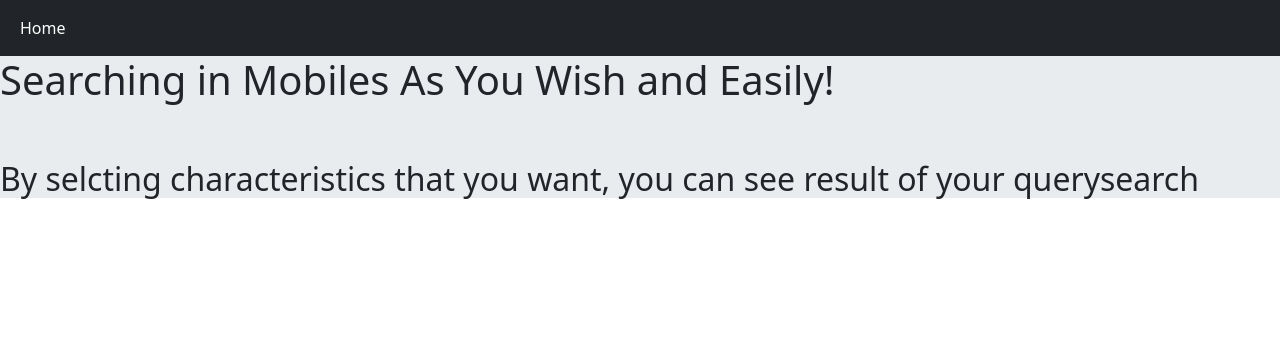
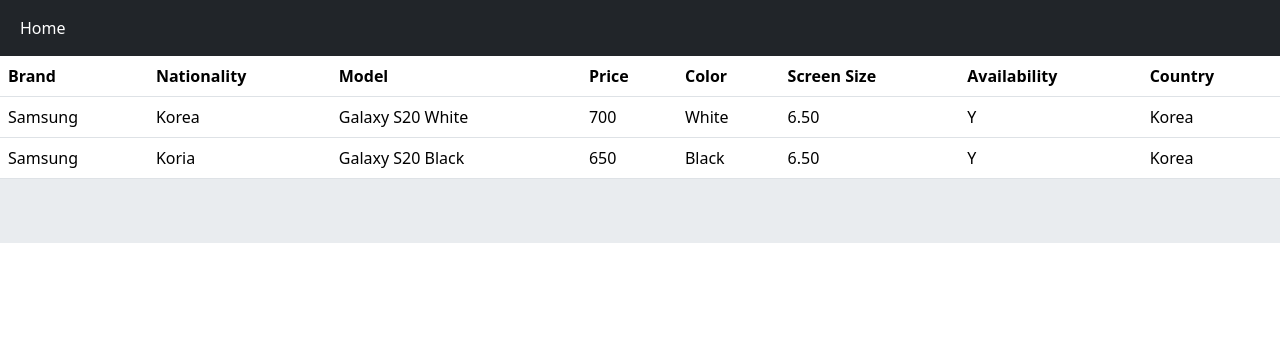
Before and after one commit to RasoulZamani/MobileWarehouse_DdPrdz, a Django app: template mobiles/templates/mobiles.html in a window 1280 px wide. Shown: the top 356 px of the page. Run offline with Django 4.2, Linux system fonts and the light colour scheme; the template is opened without the code that fills it: values that come from a table or form of the project are taken from there, others are empty; data comes from the database, SQL or seed files in the repository.

Commit message:
adding search functionality to web

```diff
--- a/A_Mobile_Shop/settings.py
+++ b/A_Mobile_Shop/settings.py
@@ -15,7 +15,7 @@
 # Build paths inside the project like this: BASE_DIR / 'subdir'.
 BASE_DIR = Path(__file__).resolve().parent.parent
 TEMP_DIR   = BASE_DIR.joinpath('templates')
-STATIC_DIR = BASE_DIR.joinpath('static')
+
 
 # Quick-start development settings - unsuitable for production
 # See https://docs.djangoproject.com/en/4.2/howto/deployment/checklist/
@@ -122,7 +122,7 @@
 # https://docs.djangoproject.com/en/4.2/howto/static-files/
 
 STATIC_URL = 'static/'
-STATICFILES_DIRS = [ STATIC_DIR ]
+
 
 # Default primary key field type
 # https://docs.djangoproject.com/en/4.2/ref/settings/#default-auto-field
--- a/mobiles/admin.py
+++ b/mobiles/admin.py
@@ -3,9 +3,9 @@
 # Register your models here.
 @admin.register(Mobile)
 class MobileAdmin(admin.ModelAdmin):
-    search_fields=('brand_name','nationality','model',
-                   'price','color','screen_size',
+    search_fields=('brand','nationality','model',
+                   'price','color',
                    'country_maker')
-    list_filter = ('brand_name','nationality','model',
+    list_filter = ('brand','nationality','model',
                    'price','color','screen_size',
                    'country_maker','available')
--- a/mobiles/models.py
+++ b/mobiles/models.py
@@ -5,16 +5,16 @@
     """model for storing mobiles information"""
     AVAILABILTY = [('Y','Yes'),('N','No')]
 
-    brand_name    = models.CharField(max_length=32, help_text="brand name of mobile")
-    nationality   = models.CharField(max_length=64, help_text="main country that investigate this mobile" )
-    model         = models.CharField(max_length=128, unique=True, help_text="model of mobile and must be unique")
-    price         = models.IntegerField( help_text="price of this model [$]")
-    color         = models.CharField(max_length=64, help_text="color of this mobile")
-    screen_size   = models.IntegerField( help_text="size of screen [inch]")
-    available     = models.CharField(max_length=1,choices=AVAILABILTY, help_text="it is available or not")
-    country_maker = models.CharField(max_length=64, help_text="the contry that makes this mobile")
-    insert_time   = models.DateTimeField(auto_now_add=True, help_text="time of saving this row to database")
-    update_time   = models.DateTimeField(auto_now=True, help_text="time of last update of this row")
+    brand         = models.CharField(                 max_length=32,  help_text="brand name of mobile")
+    nationality   = models.CharField(                 max_length=64,  help_text="main country that investigate this mobile" )
+    model         = models.CharField(     blank=True, max_length=128, unique=True, help_text="model of mobile and must be unique")
+    price         = models.IntegerField(  blank=True, help_text="price of this model [$]")
+    color         = models.CharField(     blank=True, max_length=64,  help_text="color of this mobile")
+    screen_size   = models.DecimalField(  blank=True, max_digits=4,   decimal_places=2,help_text="size of screen [inch]")
+    available     = models.CharField(     blank=True, max_length=1,   choices=AVAILABILTY, help_text="it is available or not")
+    country_maker = models.CharField(     blank=True, max_length=64,  help_text="the contry that makes this mobile")
+    insert_time   = models.DateTimeField( blank=True, auto_now_add=True, help_text="time of saving this row to database")
+    update_time   = models.DateTimeField( blank=True, auto_now=True,  help_text="time of last update of this row")
 
     def __str__(self) -> str:
         """defingin way of showing mobile model in brief"""
--- a/mobiles/templates/mobiles.html
+++ b/mobiles/templates/mobiles.html
@@ -1,6 +1,5 @@
 {% extends 'base.html' %}
 
-{% load static %}
 {% block extraheaders %}
 {% endblock %}
 
@@ -8,7 +7,36 @@
 
 
 {% block content %}
-<h1>Searching in Mobiles As You Wish and Easily!</h1>
+
+<table class="table">
+    <thead>
+      <tr>
+        <th scope="col">Brand</th>
+        <th scope="col">Nationality</th>
+        <th scope="col">Model</th>
+        <th scope="col">Price</th>
+        <th scope="col">Color</th>
+        <th scope="col">Screen Size</th>
+        <th scope="col">Availability</th>
+        <th scope="col">Country</th>
+      </tr>
+    </thead>
+    <tbody>
+
+    {% for mobile in results %}
+      <tr>
+          <td>{{mobile.brand}}</td>
+          <td>{{mobile.nationality}}</td>
+          <td>{{mobile.model}}</td>
+          <td>{{mobile.price}}</td>
+          <td>{{mobile.color}}</td>
+          <td>{{mobile.screen_size}}</td>
+          <td>{{mobile.available}}</td>
+          <td>{{mobile.country_maker}}</td>
+      </tr>
+    {% endfor %}
+    </tbody>
+  </table>
+
 <br></br>
-<h2>By selcting characteristics that you want, you can see result of your querysearch</h2>
 {% endblock %}
--- a/static/css/jumbotron.css
+++ /dev/null
@@ -1,6 +0,0 @@
-
-.jumbotron{
-    padding: 20 px;
-    margin-bottom: 20 px;
-    background-color: #e9ecef;
-}
--- a/templates/base.html
+++ b/templates/base.html
@@ -1,13 +1,18 @@
 <!DOCTYPE html>
-{% load static %}
 <html lang="en">
 <head>
     <meta charset="UTF-8">
     <link href="https://cdn.jsdelivr.net/npm/bootstrap@5.3.0-alpha1/dist/css/bootstrap.min.css" rel="stylesheet" integrity="sha384-GLhlTQ8iRABdZLl6O3oVMWSktQOp6b7In1Zl3/Jr59b6EGGoI1aFkw7cmDA6j6gD" crossorigin="anonymous">
     <title>{% block title %} {% endblock %} </title>
-    <link rel="stylesheet" href="{% static 'css/jumbotron.css'%}">
+    {% block extraheaders %} {% endblock %}
+    <style>
+        .jumbotron{
+            padding: 20 px;
+            margin-bottom: 20 px;
+            background-color: #e9ecef;
+        }
 
-    {% block extraheaders %} {% endblock %}
+    </style>
 </head>
 <body>
     {% include 'includes/navbar.html' %}
```
Also changed, not shown: home/templates/home.html (+14 -2 lines), mobiles/views.py (+18 -2 lines), db.sqlite3, mobiles/migrations/0002_alter_mobile_screen_size.py (added), mobiles/migrations/0003_alter_mobile_available_alter_mobile_color_and_more.py (added), mobiles/migrations/0004_rename_brand_name_mobile_brand.py (added).
